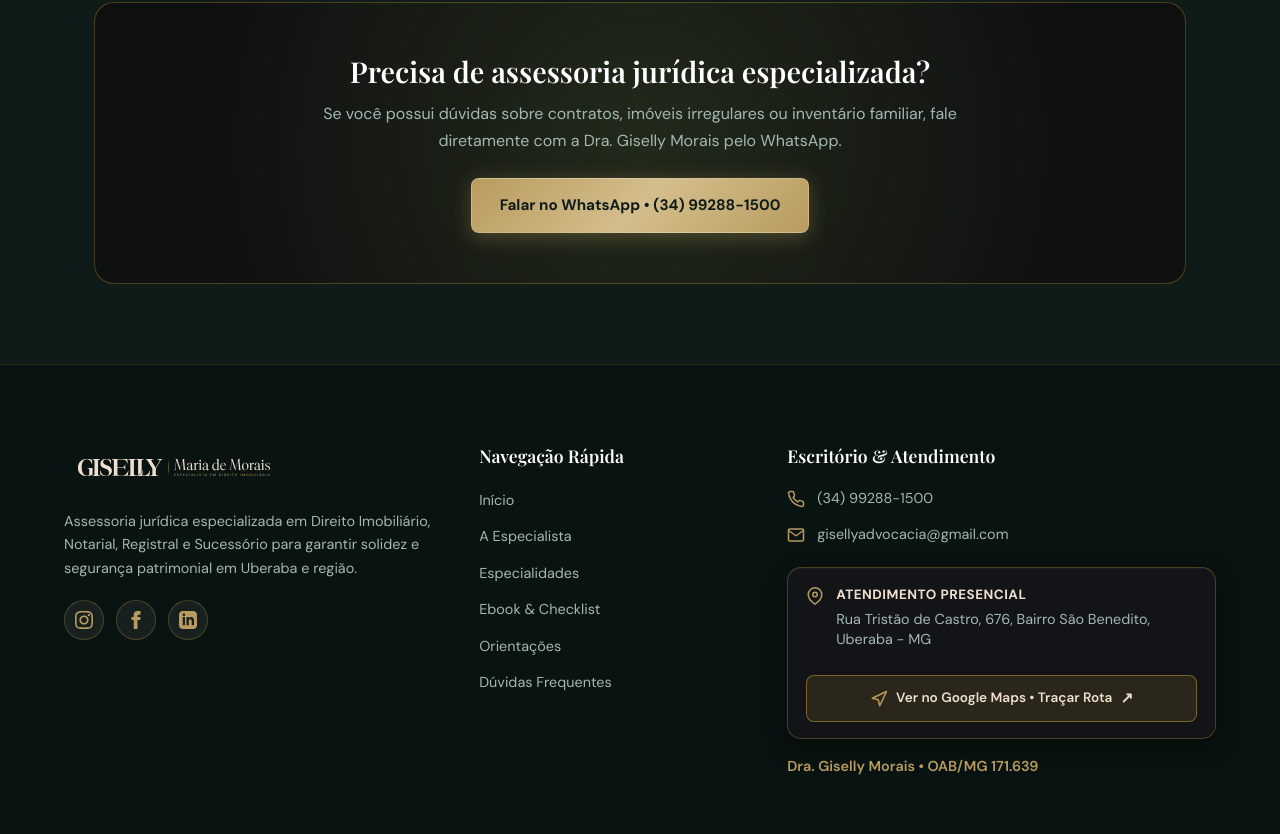
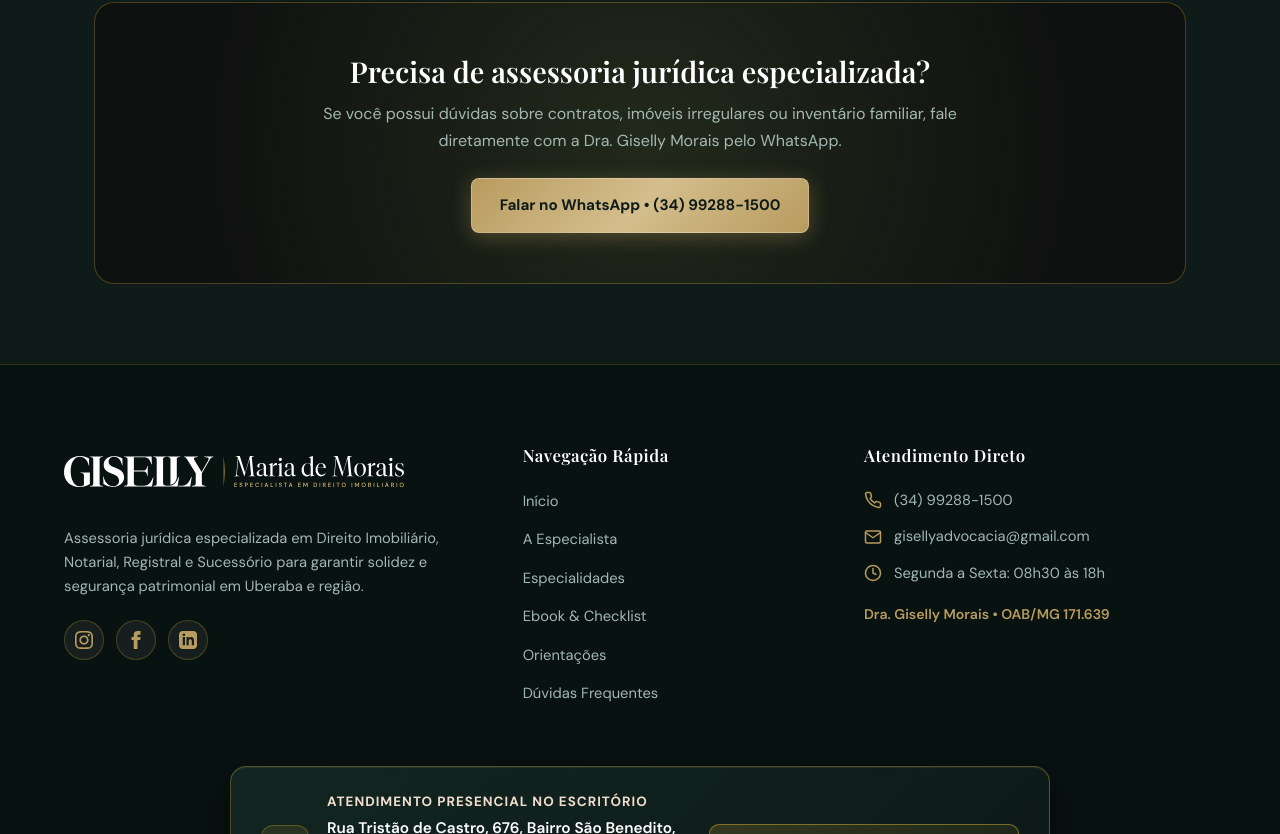
Before and after one commit to gisellyadvocacia/gisellymorais-site, a Next.js app: page /artigos in a window 1280 px wide. Shown: the part 1966-2800 px from the top of the page. Built offline with nearby package versions, Linux system fonts and the light colour scheme.

Commit message:
fix(design): otimiza logo de alta nitidez e contraste, centraliza rodape e alinha CTAs da pagina

```diff
--- a/app/globals.css
+++ b/app/globals.css
@@ -165,25 +165,40 @@
   align-items: center;
   justify-content: space-between;
   height: 80px;
-}
-
-.nav-logo img {
-  height: 48px;
+  max-width: 1400px;
+  margin: 0 auto;
+  padding: 0 32px;
+}
+
+.nav-logo {
+  display: flex;
+  align-items: center;
+  flex-shrink: 0;
+  margin-right: 36px;
+  text-decoration: none;
+}
+
+.nav-logo img, .nav-logo-svg {
+  height: 38px;
   width: auto;
+  max-width: 320px;
   object-fit: contain;
+  filter: drop-shadow(0 2px 8px rgba(0, 0, 0, 0.45));
 }
 
 .nav-links {
   display: flex;
   align-items: center;
-  gap: 28px;
+  gap: 22px;
+  flex-shrink: 1;
 }
 
 .nav-links a {
   color: var(--text-secondary);
   text-decoration: none;
-  font-size: 0.92rem;
+  font-size: 0.9rem;
   font-weight: 500;
+  white-space: nowrap;
   transition: var(--transition);
 }
 
@@ -1021,39 +1036,53 @@
 
 /* Footer */
 .footer {
-  background-color: #091311;
-  border-top: 1px solid rgba(212, 175, 55, 0.15);
-  padding: 80px 0 30px;
+  background-color: #081210;
+  border-top: 1px solid rgba(212, 175, 55, 0.2);
+  padding: 80px 0 36px;
+  position: relative;
 }
 
 .footer-grid {
   display: grid;
-  grid-template-columns: 1.4fr 1fr 1.6fr;
-  gap: 40px;
-  margin-bottom: 60px;
-}
-
-.footer-brand img, .footer-logo-img {
+  grid-template-columns: 1.4fr 1fr 1.2fr;
+  gap: 48px;
+  margin-bottom: 48px;
+  align-items: flex-start;
+}
+
+.footer-logo-link {
+  display: inline-block;
+  margin-bottom: 20px;
+}
+
+.footer-logo-img {
+  height: 52px;
   width: auto;
-  max-width: 220px;
-  height: auto;
-  max-height: 80px;
+  max-width: 340px;
   object-fit: contain;
-  margin-bottom: 20px;
   display: block;
 }
 
-.footer-brand p {
+.footer-brand-desc {
   color: var(--text-muted);
-  font-size: 0.9rem;
-  line-height: 1.6;
+  font-size: 0.92rem;
+  line-height: 1.65;
+  max-width: 380px;
+}
+
+.social-icons-wrap {
+  display: flex;
+  gap: 12px;
+  align-items: center;
+  margin-top: 22px;
 }
 
 .footer-title {
-  font-size: 1.1rem;
+  font-size: 1.05rem;
   color: #fff;
-  margin-bottom: 20px;
+  margin-bottom: 22px;
   font-family: var(--font-heading);
+  letter-spacing: 0.5px;
 }
 
 .footer-links {
@@ -1061,28 +1090,34 @@
 }
 
 .footer-links li {
-  margin-bottom: 10px;
+  margin-bottom: 12px;
 }
 
 .footer-links a {
   color: var(--text-muted);
   text-decoration: none;
-  font-size: 0.9rem;
+  font-size: 0.92rem;
   transition: var(--transition);
 }
 
 .footer-links a:hover {
   color: var(--gold-primary);
-}
-
-.footer-contact p,
+  transform: translateX(3px);
+  display: inline-block;
+}
+
+.footer-contact-items {
+  display: flex;
+  flex-direction: column;
+  gap: 12px;
+}
+
 .footer-contact-item {
   display: flex;
   gap: 12px;
   align-items: center;
   color: var(--text-muted);
-  font-size: 0.9rem;
-  margin-bottom: 12px;
+  font-size: 0.92rem;
 }
 
 .footer-contact-item a {
@@ -1102,46 +1137,81 @@
   flex-shrink: 0;
 }
 
-/* Card de Localização com Google Maps Explícito */
+.oab-highlight {
+  color: var(--gold-primary) !important;
+  font-weight: 600;
+  font-size: 0.88rem;
+  margin-top: 18px;
+}
+
+/* Card de Localização Centralizado */
+.footer-location-central {
+  width: 100%;
+  max-width: 820px;
+  margin: 0 auto 50px;
+}
+
 .footer-location-card {
-  margin-top: 20px;
-  padding: 16px 18px;
-  background: rgba(22, 22, 26, 0.85);
-  border: 1px solid rgba(212, 175, 55, 0.28);
-  border-radius: 14px;
-  display: flex;
-  flex-direction: column;
-  gap: 14px;
-  box-shadow: 0 8px 24px rgba(0, 0, 0, 0.4), inset 0 1px 1px rgba(255, 255, 255, 0.05);
+  padding: 24px 30px;
+  background: linear-gradient(135deg, rgba(22, 44, 39, 0.75) 0%, rgba(14, 27, 24, 0.92) 100%);
+  border: 1px solid rgba(212, 175, 55, 0.35);
+  border-radius: 16px;
+  display: flex;
+  align-items: center;
+  justify-content: space-between;
+  gap: 24px;
+  box-shadow: 0 12px 35px rgba(0, 0, 0, 0.5), inset 0 1px 1px rgba(255, 255, 255, 0.08);
 }
 
 .footer-location-info {
   display: flex;
-  align-items: flex-start;
-  gap: 12px;
+  align-items: center;
+  gap: 18px;
+  text-align: left;
+}
+
+.footer-pin-wrap {
+  width: 48px;
+  height: 48px;
+  border-radius: 12px;
+  background: rgba(212, 175, 55, 0.12);
+  border: 1px solid rgba(212, 175, 55, 0.3);
+  display: flex;
+  align-items: center;
+  justify-content: center;
+  flex-shrink: 0;
 }
 
 .footer-pin-svg {
   color: var(--gold-primary) !important;
-  flex-shrink: 0;
-  margin-top: 3px;
 }
 
 .footer-location-title {
   display: block;
   font-size: 0.84rem;
   font-weight: 700;
-  letter-spacing: 0.5px;
+  letter-spacing: 1px;
   color: var(--gold-light);
-  margin-bottom: 3px;
+  margin-bottom: 4px;
   text-transform: uppercase;
 }
 
 .footer-location-addr {
-  font-size: 0.88rem;
-  color: var(--text-secondary);
+  font-size: 0.96rem;
+  font-weight: 600;
+  color: #fff;
   line-height: 1.4;
-  margin: 0;
+  margin: 0 0 3px;
+}
+
+.footer-location-sub {
+  display: block;
+  font-size: 0.8rem;
+  color: var(--text-muted);
+}
+
+.footer-location-action {
+  flex-shrink: 0;
 }
 
 .btn-google-maps {
@@ -1149,33 +1219,24 @@
   align-items: center;
   justify-content: center;
   gap: 8px;
-  background: rgba(212, 175, 55, 0.12);
-  border: 1px solid rgba(212, 175, 55, 0.45);
-  color: var(--gold-light);
-  font-size: 0.85rem;
+  background: linear-gradient(135deg, rgba(212, 175, 55, 0.18) 0%, rgba(212, 175, 55, 0.08) 100%);
+  border: 1px solid rgba(212, 175, 55, 0.5);
+  color: #fff;
+  font-size: 0.88rem;
   font-weight: 600;
-  padding: 10px 14px;
-  border-radius: 8px;
+  padding: 12px 20px;
+  border-radius: 10px;
   text-decoration: none;
   transition: all 0.25s ease;
+  white-space: nowrap;
 }
 
 .btn-google-maps:hover {
   background: var(--gold-primary);
-  color: #000;
+  color: #050b0a;
+  border-color: var(--gold-primary);
   transform: translateY(-2px);
-  box-shadow: 0 4px 15px rgba(212, 175, 55, 0.35);
-}
-
-.maps-external-icon {
-  font-weight: 700;
-  font-size: 0.95rem;
-}
-
-.oab-highlight {
-  color: var(--gold-primary) !important;
-  font-weight: 600;
-  margin-top: 16px;
+  box-shadow: 0 6px 20px rgba(212, 175, 55, 0.4);
 }
 
 .footer-bottom {
@@ -1183,8 +1244,8 @@
   justify-content: space-between;
   align-items: center;
   padding-top: 24px;
-  border-top: 1px solid rgba(255, 255, 255, 0.06);
-  font-size: 0.82rem;
+  border-top: 1px solid rgba(255, 255, 255, 0.08);
+  font-size: 0.84rem;
   color: var(--text-muted);
 }
 
@@ -1378,13 +1439,14 @@
 /* Breakpoint para Navbar Mobile / Tablet (1024px) */
 @media (max-width: 1024px) {
   .navbar-inner {
-    height: 72px;
+    height: 70px;
     padding: 0 16px;
   }
 
   .nav-logo img {
-    height: 38px;
-    max-width: 155px;
+    height: 30px;
+    width: auto;
+    max-width: 240px;
   }
 
   .nav-actions {
@@ -1502,6 +1564,17 @@
 }
 
 @media (max-width: 860px) {
+  .nav-cta-text {
+    display: none;
+  }
+  .nav-cta {
+    padding: 8px 12px;
+    border-radius: 8px;
+  }
+  .nav-logo {
+    margin-right: 12px;
+  }
+
   /* Espaçamentos verticais mobile otimizados */
   .hero {
     padding: 95px 0 20px;
@@ -1676,7 +1749,150 @@
     border-radius: 8px;
   }
   .nav-logo img {
-    height: 34px;
-    max-width: 130px;
-  }
-}
+    height: 36px;
+    width: auto;
+    max-width: 250px;
+  }
+}
+
+
+/* --- Ajustes Mobile: Centralização e Prevenção de Itens Colados na Esquerda --- */
+@media (max-width: 860px) {
+  .nav-cta-text {
+    display: none;
+  }
+  .nav-cta {
+    padding: 8px 12px;
+    border-radius: 8px;
+  }
+  .nav-logo {
+    margin-right: 12px;
+  }
+
+  /* Centralização total no rodapé mobile */
+  .footer {
+    padding: 60px 0 28px;
+    text-align: center;
+  }
+  .footer-grid {
+    grid-template-columns: 1fr;
+    gap: 40px;
+    text-align: center;
+    margin-bottom: 36px;
+  }
+  .footer-brand {
+    display: flex;
+    flex-direction: column;
+    align-items: center;
+    text-align: center;
+  }
+  .footer-logo-img {
+    margin: 0 auto 16px;
+    height: 46px;
+    max-width: 300px;
+  }
+  .footer-brand-desc {
+    margin: 0 auto;
+    text-align: center;
+  }
+  .social-icons-wrap {
+    justify-content: center;
+  }
+  .footer-nav {
+    display: flex;
+    flex-direction: column;
+    align-items: center;
+    text-align: center;
+  }
+  .footer-links {
+    display: flex;
+    flex-wrap: wrap;
+    justify-content: center;
+    gap: 12px 20px;
+    max-width: 440px;
+    margin: 0 auto;
+    padding: 0;
+  }
+  .footer-links li {
+    margin-bottom: 0;
+  }
+  .footer-contact {
+    display: flex;
+    flex-direction: column;
+    align-items: center;
+    text-align: center;
+  }
+  .footer-contact-items {
+    align-items: center;
+  }
+  .footer-contact-item {
+    justify-content: center;
+    text-align: center;
+  }
+  .oab-highlight {
+    text-align: center;
+  }
+  .footer-location-central {
+    margin: 0 auto 36px;
+    width: 100%;
+  }
+  .footer-location-card {
+    flex-direction: column;
+    text-align: center;
+    padding: 24px 20px;
+    gap: 20px;
+  }
+  .footer-location-info {
+    flex-direction: column;
+    align-items: center;
+    text-align: center;
+    gap: 12px;
+  }
+  .footer-location-text {
+    text-align: center;
+  }
+  .footer-location-action {
+    width: 100%;
+  }
+  .btn-google-maps {
+    width: 100%;
+    max-width: 360px;
+    margin: 0 auto;
+  }
+  .footer-bottom {
+    flex-direction: column;
+    gap: 12px;
+    text-align: center;
+  }
+
+  /* Ebook mobile centering */
+  .ebook-info {
+    text-align: center;
+  }
+  .ebook-features-list {
+    text-align: left;
+    max-width: 480px;
+    margin: 0 auto 28px;
+  }
+  .ebook-cta-group {
+    justify-content: center;
+  }
+  .ebook-cta-group .btn {
+    width: 100%;
+    max-width: 380px;
+    margin: 0 auto;
+  }
+
+  /* Centralização de CTAs intermediários */
+  .section-center-cta {
+    display: flex;
+    justify-content: center;
+    width: 100%;
+    margin-top: 36px;
+  }
+  .section-center-cta .btn {
+    width: 100%;
+    max-width: 380px;
+    margin: 0 auto;
+  }
+}
--- a/components/Footer.tsx
+++ b/components/Footer.tsx
@@ -5,22 +5,24 @@
   return (
     <footer className="footer" role="contentinfo">
       <div className="container">
+        {/* TOP TIER: 3 balanced columns */}
         <div className="footer-grid">
+          {/* Brand Column */}
           <div className="footer-brand">
-            <Link href="/#inicio" aria-label="Voltar ao topo da página inicial">
+            <Link href="/#inicio" className="footer-logo-link" aria-label="Voltar ao topo da página inicial">
               <Image
                 src="/images/logo-adv.svg"
                 alt="Dra. Giselly Morais - Advocacia Imobiliária e Sucessória"
-                width={220}
-                height={46}
+                width={320}
+                height={50}
                 className="footer-logo-img"
               />
             </Link>
-            <p>
+            <p className="footer-brand-desc">
               Assessoria jurídica especializada em Direito Imobiliário, Notarial, Registral e
               Sucessório para garantir solidez e segurança patrimonial em Uberaba e região.
             </p>
-            <div className="social-icons-wrap" style={{ marginTop: 20 }}>
+            <div className="social-icons-wrap">
               <a
                 href="https://www.instagram.com/gisellymoraisadv/"
                 target="_blank"
@@ -57,6 +59,7 @@
             </div>
           </div>
 
+          {/* Navigation Column */}
           <div className="footer-nav">
             <h4 className="footer-title">Navegação Rápida</h4>
             <ul className="footer-links">
@@ -69,8 +72,10 @@
             </ul>
           </div>
 
+          {/* Contact Column */}
           <div className="footer-contact">
-            <h4 className="footer-title">Escritório &amp; Atendimento</h4>
+            <h4 className="footer-title">Atendimento Direto</h4>
+            <div className="footer-contact-items">
               <p className="footer-contact-item">
                 <svg viewBox="0 0 24 24" fill="none" stroke="currentColor" strokeWidth="2" strokeLinecap="round" strokeLinejoin="round" aria-hidden="true">
                   <path d="M22 16.92v3a2 2 0 0 1-2.18 2 19.79 19.79 0 0 1-8.63-3.07 19.5 19.5 0 0 1-6-6 19.79 19.79 0 0 1-3.07-8.67A2 2 0 0 1 4.11 2h3a2 2 0 0 1 2 1.72 12.84 12.84 0 0 0 .7 2.81 2 2 0 0 1-.45 2.11L8.09 9.91a16 16 0 0 0 6 6l1.27-1.27a2 2 0 0 1 2.11-.45 12.84 12.84 0 0 0 2.81.7A2 2 0 0 1 22 16.92z" />
@@ -88,19 +93,37 @@
                   gisellyadvocacia@gmail.com
                 </a>
               </p>
+              <p className="footer-contact-item">
+                <svg viewBox="0 0 24 24" fill="none" stroke="currentColor" strokeWidth="2" strokeLinecap="round" strokeLinejoin="round" aria-hidden="true">
+                  <circle cx="12" cy="12" r="10" />
+                  <polyline points="12 6 12 12 16 14" />
+                </svg>
+                <span>Segunda a Sexta: 08h30 às 18h</span>
+              </p>
+            </div>
+            <p className="oab-highlight">Dra. Giselly Morais • OAB/MG 171.639</p>
+          </div>
+        </div>
 
-            {/* CARD DE LOCALIZAÇÃO COM DIREÇÃO EXPLÍCITA PARA O GOOGLE MAPS */}
+        {/* MIDDLE TIER: CARD DE ATENDIMENTO PRESENCIAL / LOCALIZAÇÃO CENTRALIZADO PELA DIMENSÃO */}
+        <div className="footer-location-central">
           <div className="footer-location-card">
             <div className="footer-location-info">
-                <svg viewBox="0 0 24 24" width="20" height="20" fill="none" stroke="currentColor" strokeWidth="2" strokeLinecap="round" strokeLinejoin="round" className="footer-pin-svg" aria-hidden="true">
+              <div className="footer-pin-wrap">
+                <svg viewBox="0 0 24 24" width="24" height="24" fill="none" stroke="currentColor" strokeWidth="2" strokeLinecap="round" strokeLinejoin="round" className="footer-pin-svg" aria-hidden="true">
                   <path d="M21 10c0 7-9 13-9 13s-9-6-9-13a9 9 0 0 1 18 0z" />
                   <circle cx="12" cy="10" r="3" />
                 </svg>
-                <div>
-                  <span className="footer-location-title">Atendimento Presencial</span>
-                  <p className="footer-location-addr">Rua Tristão de Castro, 676, Bairro São Benedito, Uberaba - MG</p>
+              </div>
+              <div className="footer-location-text">
+                <span className="footer-location-title">Atendimento Presencial no Escritório</span>
+                <p className="footer-location-addr">
+                  Rua Tristão de Castro, 676, Bairro São Benedito, Uberaba - MG
+                </p>
+                <span className="footer-location-sub">Ambiente exclusivo para consultoria de patrimônio imobiliário e sucessório</span>
               </div>
             </div>
+            <div className="footer-location-action">
               <a
                 href="https://maps.google.com/?q=Giselly+Maria+de+Morais+Advogada+Especialista+em+Direito+Imobili%C3%A1rio+Uberaba"
                 target="_blank"
@@ -109,18 +132,17 @@
                 title="Traçar rota para o escritório no Google Maps"
                 aria-label="Abrir localização do escritório no Google Maps e traçar rota"
               >
-                <svg viewBox="0 0 24 24" width="15" height="15" fill="none" stroke="currentColor" strokeWidth="2" strokeLinecap="round" strokeLinejoin="round" aria-hidden="true">
+                <svg viewBox="0 0 24 24" width="16" height="16" fill="none" stroke="currentColor" strokeWidth="2" strokeLinecap="round" strokeLinejoin="round" aria-hidden="true">
                   <polygon points="3 11 22 2 13 21 11 13 3 11" />
                 </svg>
                 <span>Ver no Google Maps • Traçar Rota</span>
                 <span className="maps-external-icon" aria-hidden="true">↗</span>
               </a>
             </div>
-
-            <p className="oab-highlight">Dra. Giselly Morais • OAB/MG 171.639</p>
           </div>
         </div>
 
+        {/* BOTTOM TIER */}
         <div className="footer-bottom">
           <span>&copy; {new Date().getFullYear()} Dra. Giselly Maria de Morais - Todos os direitos reservados.</span>
           <span className="developer-credit">OAB/MG 171.639 • Uberaba/MG</span>
--- a/components/Navbar.tsx
+++ b/components/Navbar.tsx
@@ -34,8 +34,8 @@
           <Image
             src="/images/logo-adv.svg"
             alt="Dra. Giselly Morais - Advocacia Imobiliária e Sucessória"
-            width={194}
-            height={40}
+            width={340}
+            height={48}
             priority
             className="nav-logo-svg"
           />
@@ -44,7 +44,7 @@
           <Link href="/#inicio" onClick={close}>Início</Link>
           <Link href="/#sobre" onClick={close}>A Especialista</Link>
           <Link href="/#servicos" onClick={close}>Especialidades</Link>
-          <Link href="/#ebook" onClick={close}>Ebook &amp; Checklist</Link>
+          <Link href="/#ebook" onClick={close}>Ebook</Link>
           <Link href="/#artigos" onClick={close}>Orientações</Link>
           <Link href="/#faq" onClick={close}>Dúvidas</Link>
           <Link href="/#contato" onClick={close}>Contato</Link>
```
Also changed, not shown: public/images/logo-adv.svg. Lines whose indentation alone changed are shown as unchanged.
